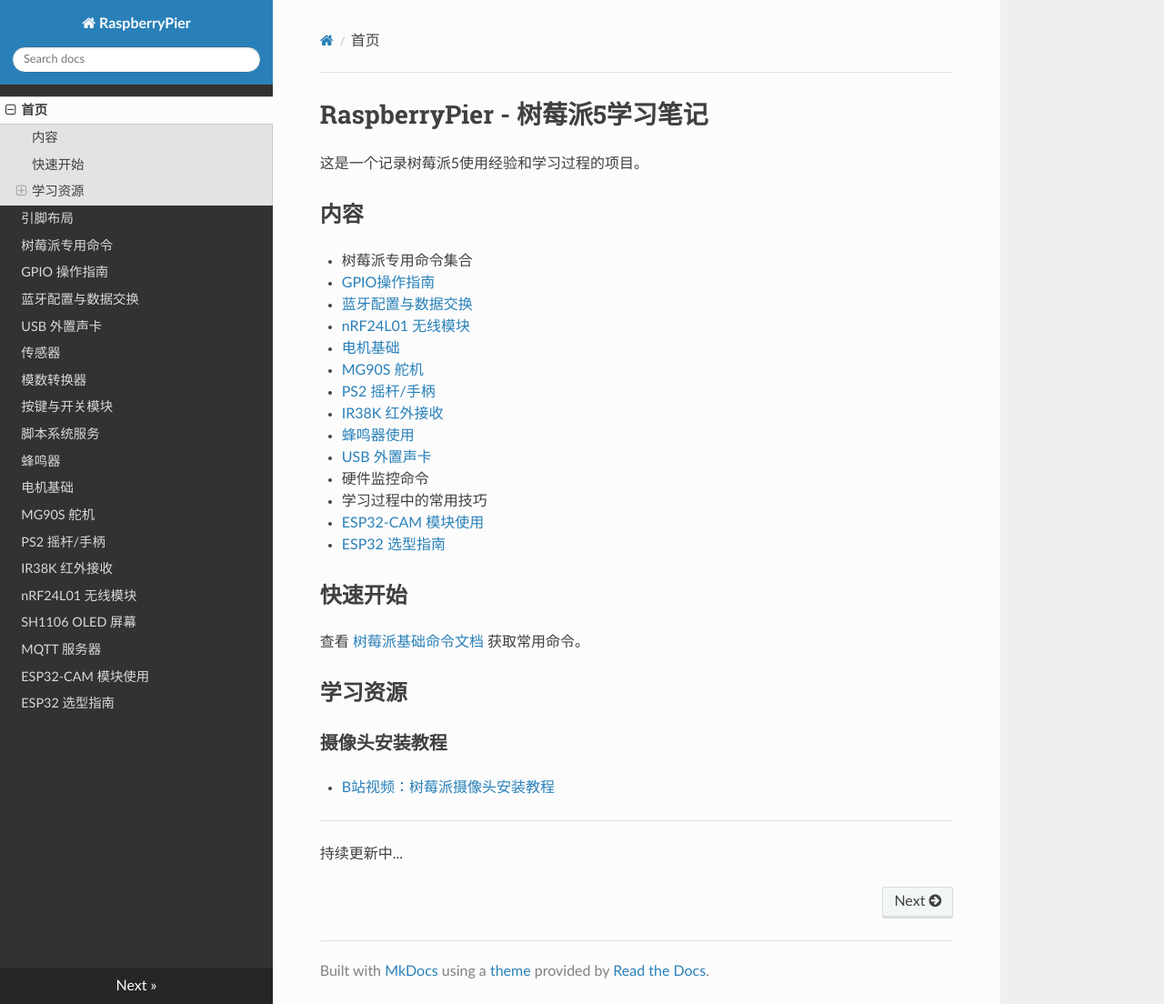
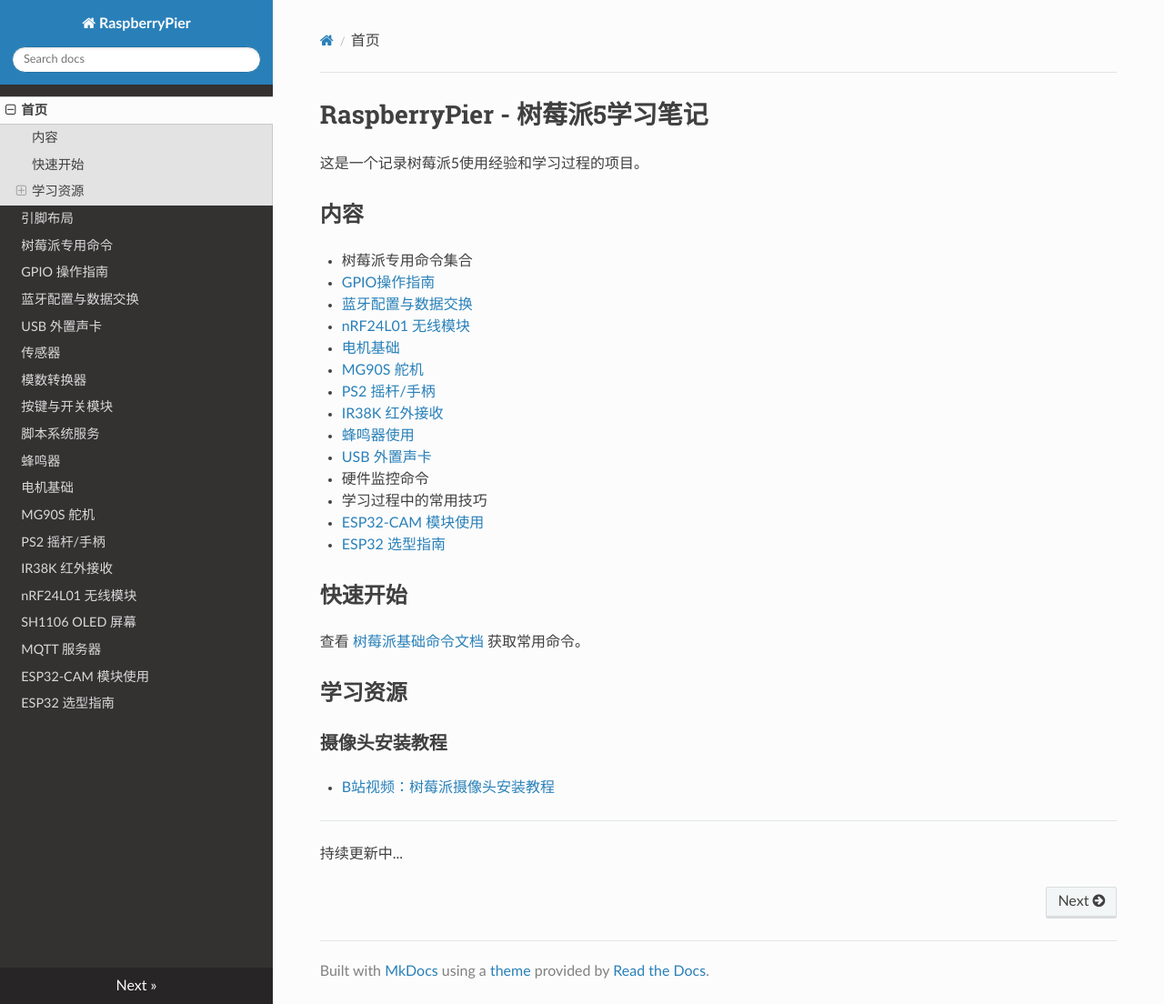
Before and after one commit to SwartzMss/RaspberryPier, an MkDocs documentation site: the page built from docs/index.md, in a window 1280 px wide and 1104 px high. Shown: the whole window at 91% size. Built offline with MkDocs 1.6.1, drawn with Linux system fonts in a browser that asks for light colours; nearby versions of some CDN libraries.

Commit message:
Increase page width for esp32 selection

```diff
--- /dev/null
+++ b/docs/stylesheets/extra.css
@@ -0,0 +1,4 @@
+/* Increase content area width for larger tables/charts */
+.wy-nav-content {
+    max-width: 1200px;
+}
--- a/mkdocs.yml
+++ b/mkdocs.yml
@@ -7,6 +7,9 @@
 
 theme:
   name: readthedocs
+
+extra_css:
+  - stylesheets/extra.css
 
 nav:
   - 首页: index.md
```
